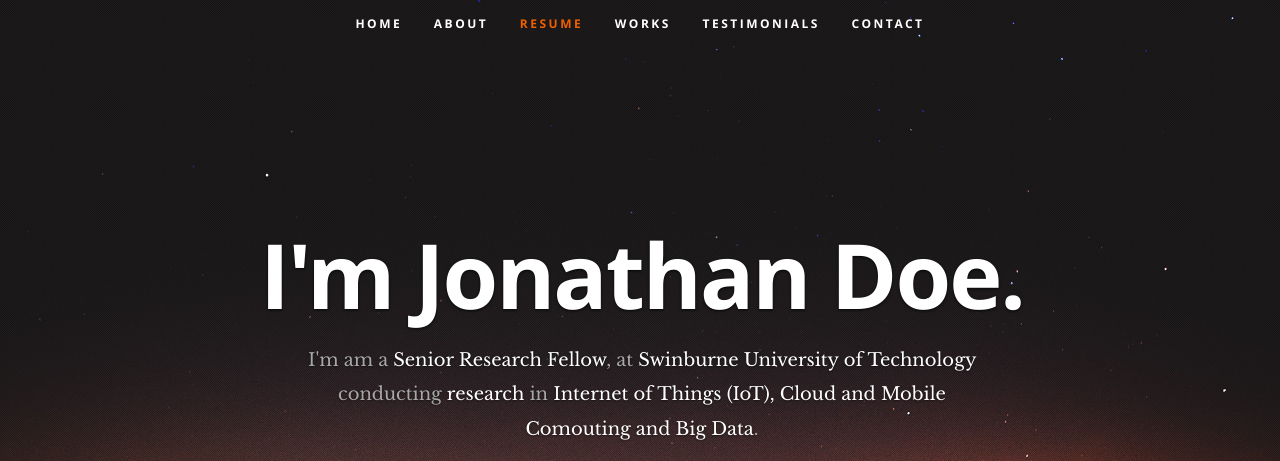
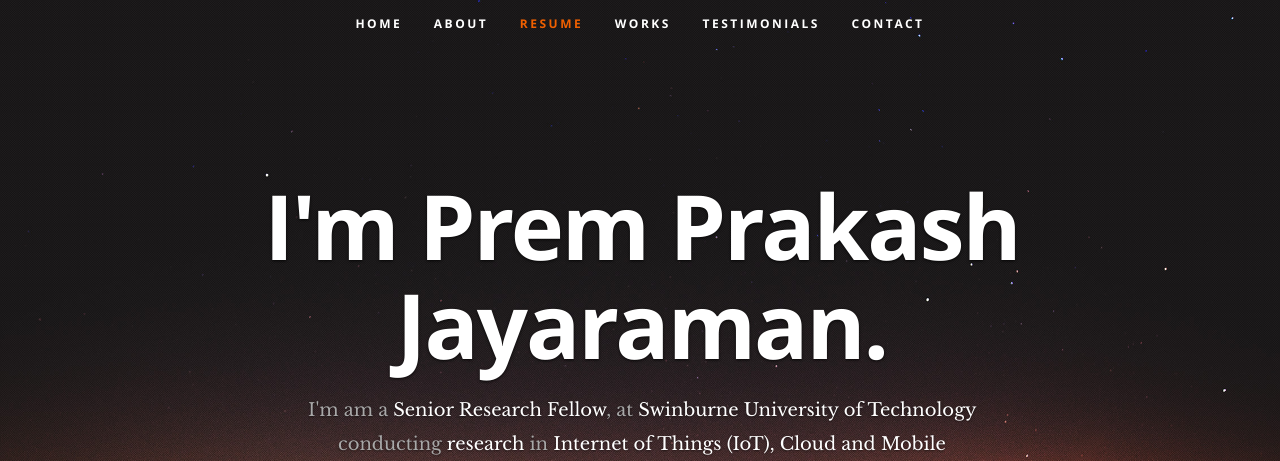
Before and after one commit to premjayaraman/premjayaraman.github.io, a plain HTML site: page index.html in a window 1280 px wide. Shown: the top 461 px of the page. Drawn offline with nearby package versions, Linux system fonts and the light colour scheme; some icons are missing.

Commit message:
Update index.html

```diff
--- a/index.html
+++ b/index.html
@@ -59,7 +59,7 @@
 
       <div class="row banner">
          <div class="banner-text">
-            <h1 class="responsive-headline">I'm Jonathan Doe.</h1>
+            <h1 class="responsive-headline">I'm Prem Prakash Jayaraman.</h1>
             <h3>I'm am  a <span>Senior Research Fellow</span>, at <span>Swinburne University of Technology</span> conducting <span>research</span> in
                 <span>Internet of Things (IoT), Cloud and Mobile Comouting and Big Data</span>.</h3>
               <hr />
```
